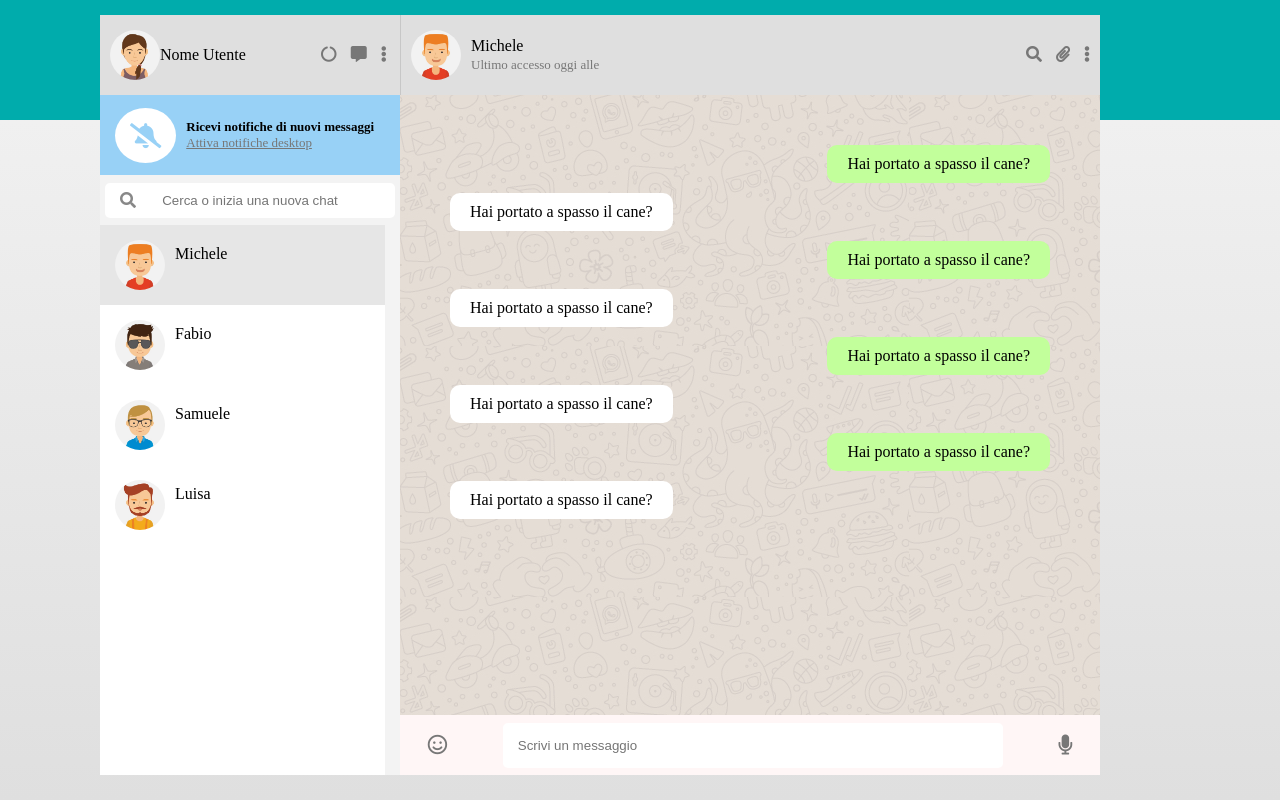
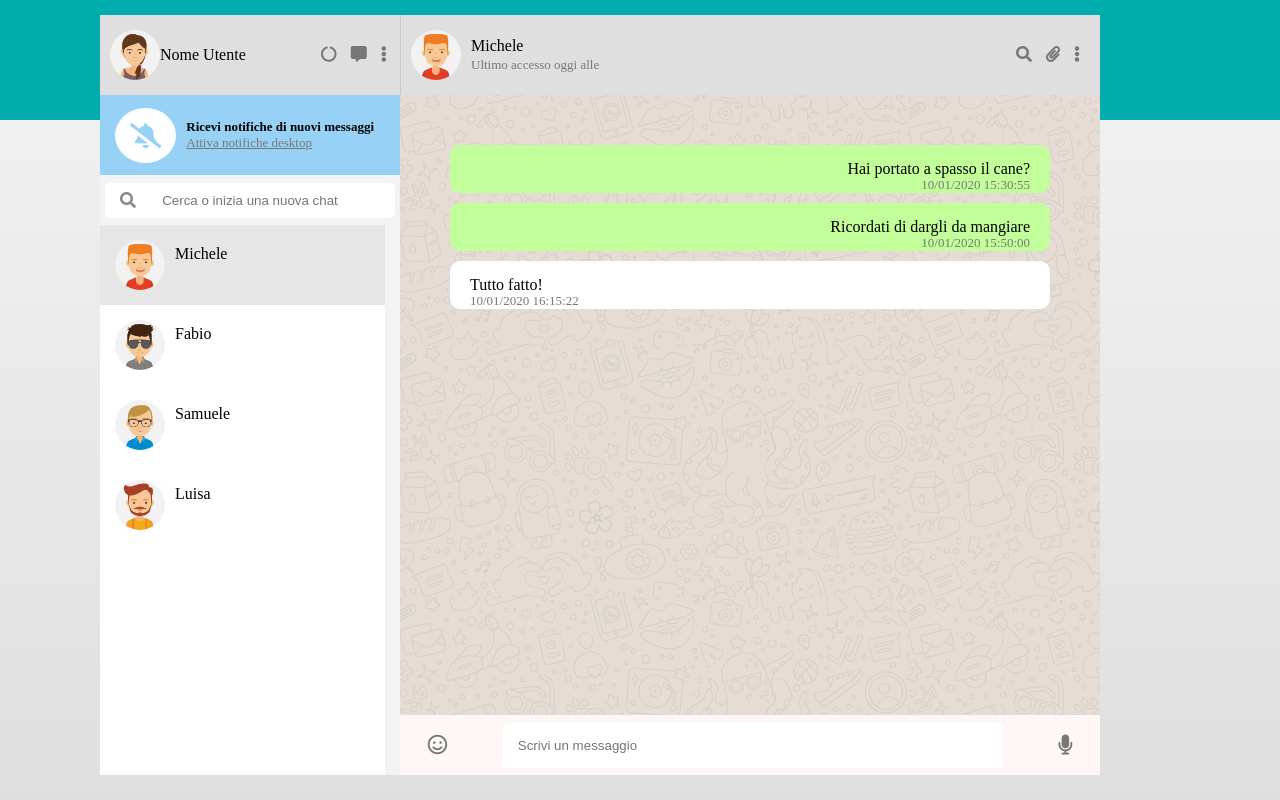
Before and after one commit to Cezar2001/vue-boolzapp, a plain HTML site: page vue-js/index.html in a window 1280 px wide. Drawn offline with nearby package versions, Linux system fonts and the light colour scheme.

Commit message:
milestone 2

```diff
--- a/vue-js/css/style.css
+++ b/vue-js/css/style.css
@@ -153,7 +153,7 @@ ul > li{
 }
 
 .chat-contact{
-    width: 610px;
+    width: 600px;
     height: 80px;
     display: flex;
     align-items: center;
@@ -164,7 +164,8 @@ ul > li{
     margin-left: 10px;
 }
 
-.chat-contact > div > span:last-child{
+.chat-contact > div > span:last-child,
+.message > span:last-child{
     color: #777;
     font-size: small;
 }
@@ -175,30 +176,29 @@ ul > li{
     padding: 50px;
 }
 
+.chat-message{
+    display: flex;
+    margin-bottom: 10px;
+}
+
 .message{
-    padding: 10px 20px;
+    padding: 15px 20px;
     border-radius: 10px;
 }
 
 .user-message{
     background-color: #c2ff9b;
+    justify-content: end;
 }
 
 .friend-message{
     background-color: white;
+    justify-content: start;
 }
 
-.right, .left{
-    display: flex;
-    margin-bottom: 10px;
-}
-
-.right{
-    justify-content: end;
-}
-
-.left{
-    justify-content: start;
+.message > span:last-child{
+    position: absolute;
+    margin-top: 17px;
 }
 
 /* footer */
--- a/vue-js/index.html
+++ b/vue-js/index.html
@@ -44,7 +44,9 @@
 
                 <div class="search-chat">
                     <i class="fas fa-search"></i>
-                    <input type="text" placeholder="Cerca o inizia una nuova chat" @keyup.enter="" class="research-chat">
+                    <input type="text" placeholder="Cerca o inizia una nuova chat"
+                    @keyup.enter="searchContact" class="research-chat"
+                    >
                 </div>
 
                 <div class="container-contacts">
@@ -85,17 +87,15 @@
                 </div>
 
                 <div class="chat">
-                    <div v-for="(messages, i) in contacts">
+                    <div v-for="(messages, i) in contacts[currentIndex].messages">
 
-                        <div class="right">
-                            <span class="message user-message">
-                                {{ contacts[currentIndex].messages[messagesIndex].text }}
+                        <div :class="['message chat-message', messages.status === 'sent' ? 'user-message' : 'friend-message']">
+                            <span>
+                                {{ messages.text }}
                             </span>
-                        </div>
-
-                        <div class="left">
-                            <span class="message friend-message">
-                                {{ contacts[currentIndex].messages[messagesIndex].text }}
+                            </br>
+                            <span>
+                                {{ messages.date }}
                             </span>
                         </div>
 
--- a/vue-js/js/script.js
+++ b/vue-js/js/script.js
@@ -88,7 +88,6 @@ new Vue ({
             },
         ],
         currentIndex: 0,
-        messagesIndex: 0,
     },
     methods: {
         currentContact: function (i) {
@@ -96,6 +95,6 @@ new Vue ({
         },
         chatMessage: function () {
 
-        }
+        },
     }
 })
```
